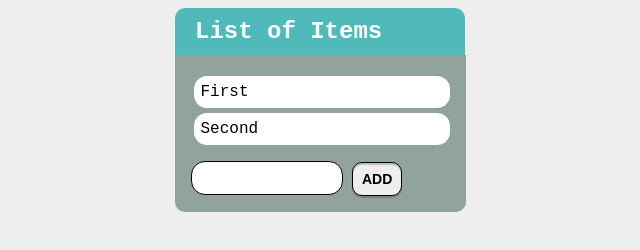
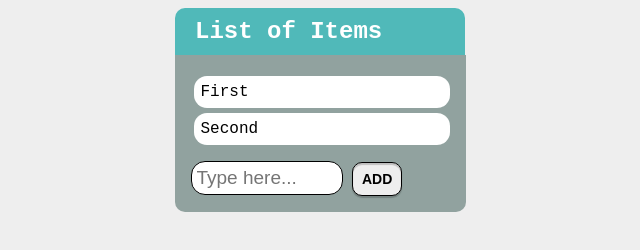
Before and after one commit to MTzarev/DOM-Manipulation-Lab---List-Of-Items-List, a plain HTML site: page index.html in a window 1280 px wide. Shown: the full height of the page, 320-960 px from the left. Drawn offline with Linux system fonts and the light colour scheme.

Commit message:
Update index.html

```diff
--- a/index.html
+++ b/index.html
@@ -1,6 +1,3 @@
-<!--Problems for in-class lab for the “JavaScript Advanced” course @ SoftUni.
-Submit your solutions in the SoftUni judge system at https://judge.softuni.bg/Contests/1549/Lab-DOM-Manipulations -->
-
 <!DOCTYPE html>
 <html lang="en">
 
@@ -19,7 +16,7 @@
             <li>First</li>
             <li>Second</li>
         </ul>
-        <input type="text" id="newItemText" />
+        <input type="text" placeholder="Type here..." id="newItemText" />
         <input type="button" value="Add" onclick="addItem()">
     </main>
 </body>
```
